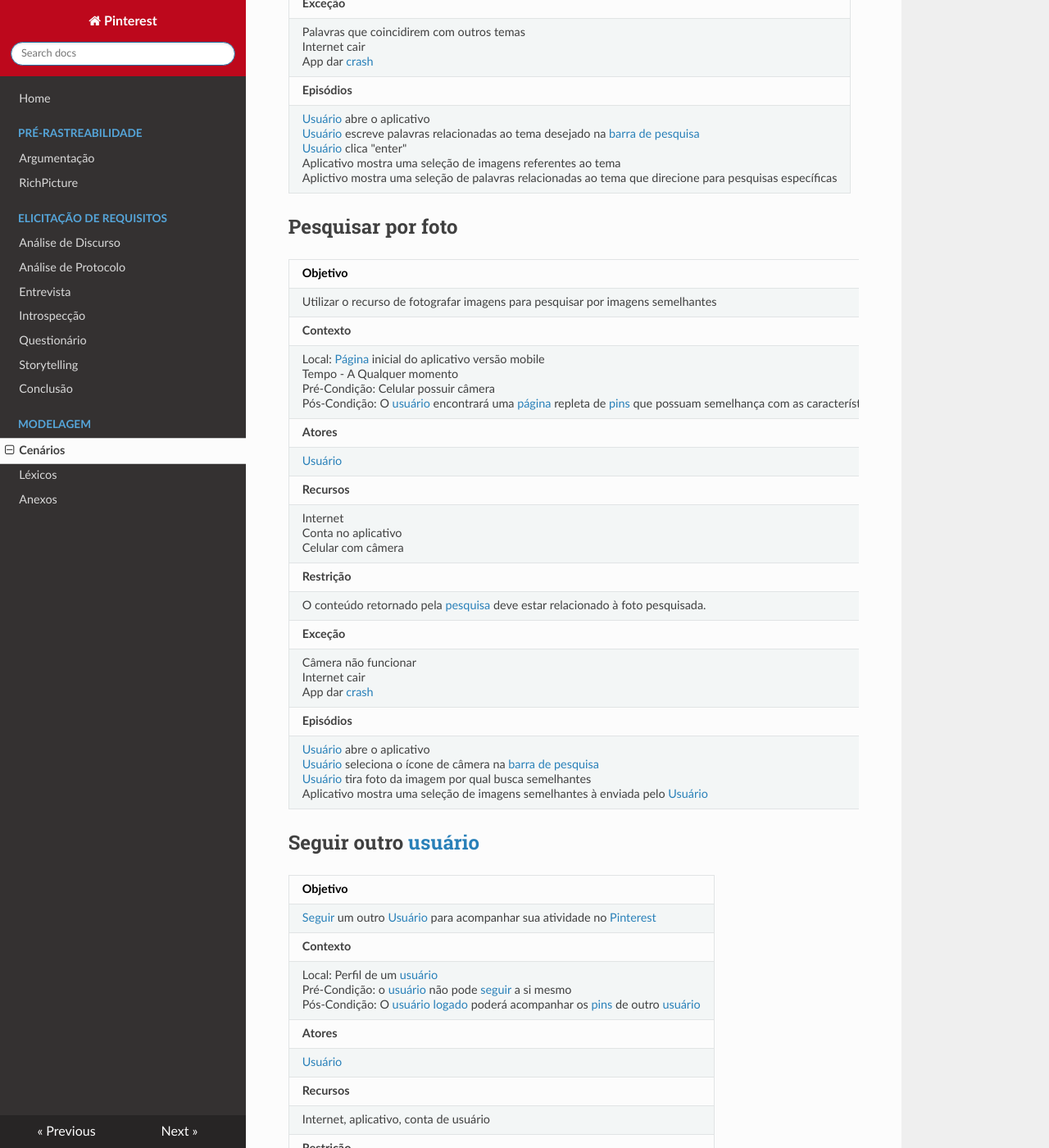
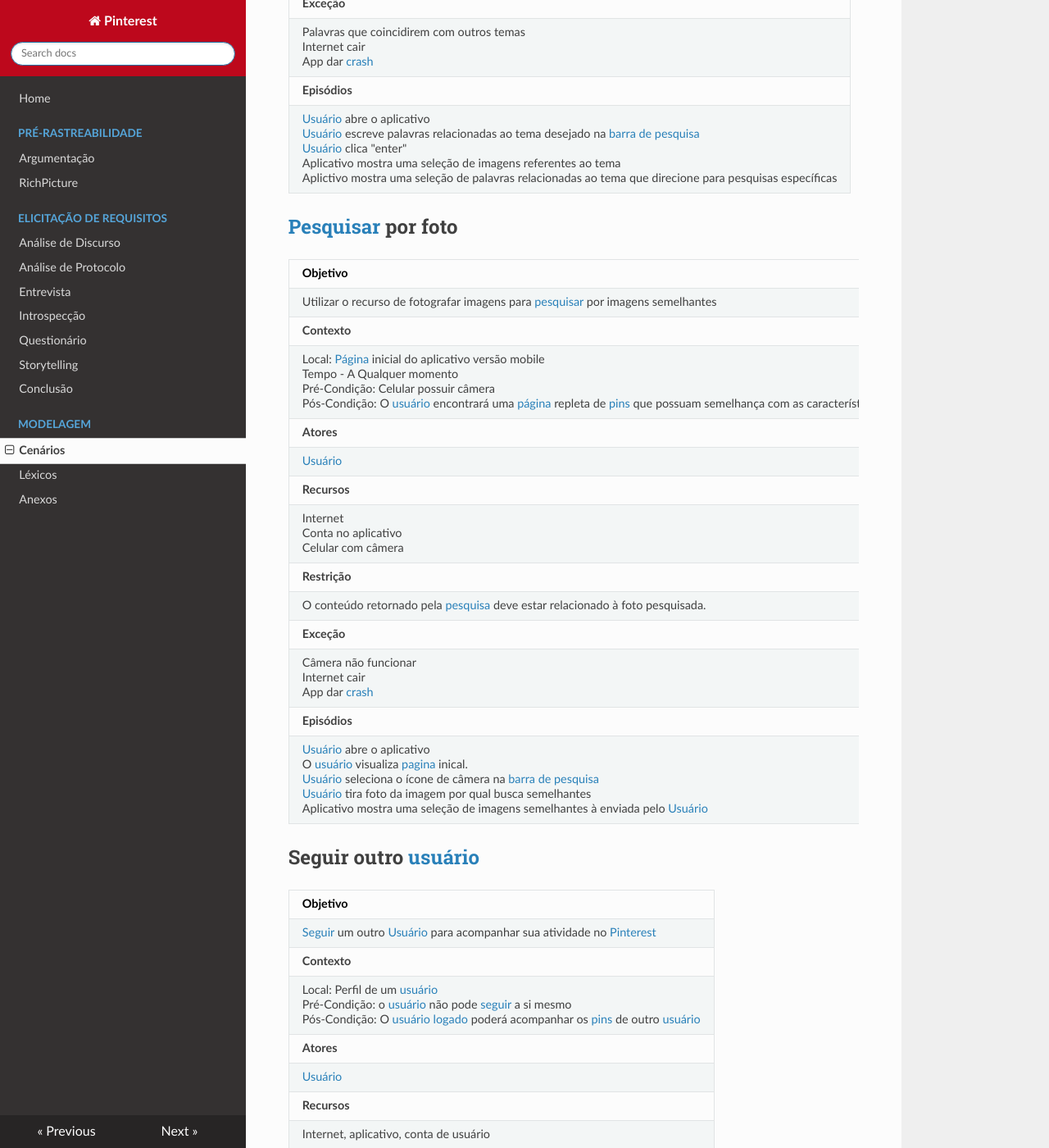
Before and after one commit to joberthrogers18/2018.2-Requisitos-Pinterest, an MkDocs documentation site: the page built from docs/cenarios.md, in a window 1280 px wide and 1400 px high, scrolled down 9008 px. Shown: the whole window at 82% size. Built offline with MkDocs 1.6.1, drawn with Linux system fonts in a browser that asks for light colours; nearby versions of some CDN libraries; old or Windows-style settings are respelled for this version of MkDocs; some of the changed lines change nothing that is shown.

Commit message:
Fixing photo search scenario

```diff
--- a/docs/cenarios.md
+++ b/docs/cenarios.md
@@ -203,11 +203,11 @@
 |**Episódios** |
 | [Usuário](lexicos.md#usuario) abre o aplicativo <br> [Usuário](lexicos.md#usuario) escreve palavras relacionadas ao tema desejado na [barra de pesquisa](lexicos.md#barraDepesquisa) <br> [Usuário](lexicos.md#usuario) clica "enter" <br> Aplicativo mostra uma seleção de imagens referentes ao tema <br> Aplictivo mostra uma seleção de palavras relacionadas ao tema que direcione para pesquisas específicas|
 
-## Pesquisar por foto
+## [Pesquisar](lexicos.md#pesquisa) por foto
 
 |**Objetivo** |
 |--|
-| Utilizar o recurso de fotografar imagens para pesquisar por imagens semelhantes |
+| Utilizar o recurso de fotografar imagens para [pesquisar](lexicos.md#pesquisa) por imagens semelhantes |
 |**Contexto** |
 | Local: [Página](lexicos.md#pagina) inicial do aplicativo versão mobile <br> Tempo - A Qualquer momento  <br> Pré-Condição: Celular possuir câmera <br>  Pós-Condição: O [usuário](lexicos.md#usuario) encontrará uma [página](lexicos.md#pagina) repleta de [pins](lexicos.md#pin) que possuam semelhança com as características da foto detectadas pelo [Pinterest](lexicos.md#pinterest)|
 |**Atores** |
@@ -219,7 +219,7 @@
 |**Exceção** |
 | Câmera não funcionar <br> Internet cair <br> App dar [crash](lexicos.md#crash) <br> |
 |**Episódios** |
-| [Usuário](lexicos.md#usuario) abre o aplicativo <br> [Usuário](lexicos.md#usuario) seleciona o ícone de câmera na [barra de pesquisa](lexicos.md#barraDepesquisa) <br> [Usuário](lexicos.md#usuario) tira foto da imagem por qual busca semelhantes <br> Aplicativo mostra uma seleção de imagens semelhantes à enviada pelo [Usuário](lexicos.md#usuario)  |
+| [Usuário](lexicos.md#usuario) abre o aplicativo <br> O [usuário](lexicos.md#usuario) visualiza [pagina](lexicos.md#aba) inical. <br> [Usuário](lexicos.md#usuario) seleciona o ícone de câmera na [barra de pesquisa](lexicos.md#barraDepesquisa) <br> [Usuário](lexicos.md#usuario) tira foto da imagem por qual busca semelhantes <br> Aplicativo mostra uma seleção de imagens semelhantes à enviada pelo [Usuário](lexicos.md#usuario)  |
 
 ## Seguir outro [usuário](lexicos.md#usuario)
 
```
